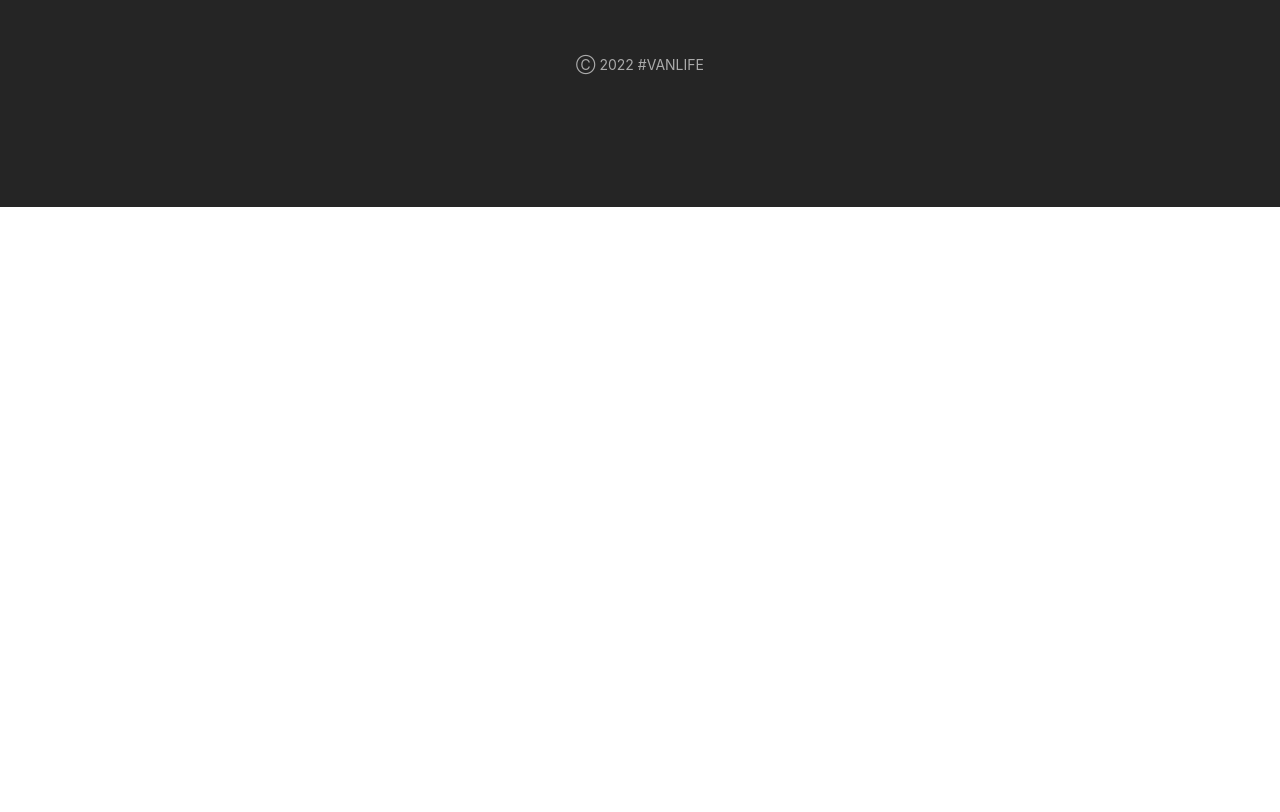
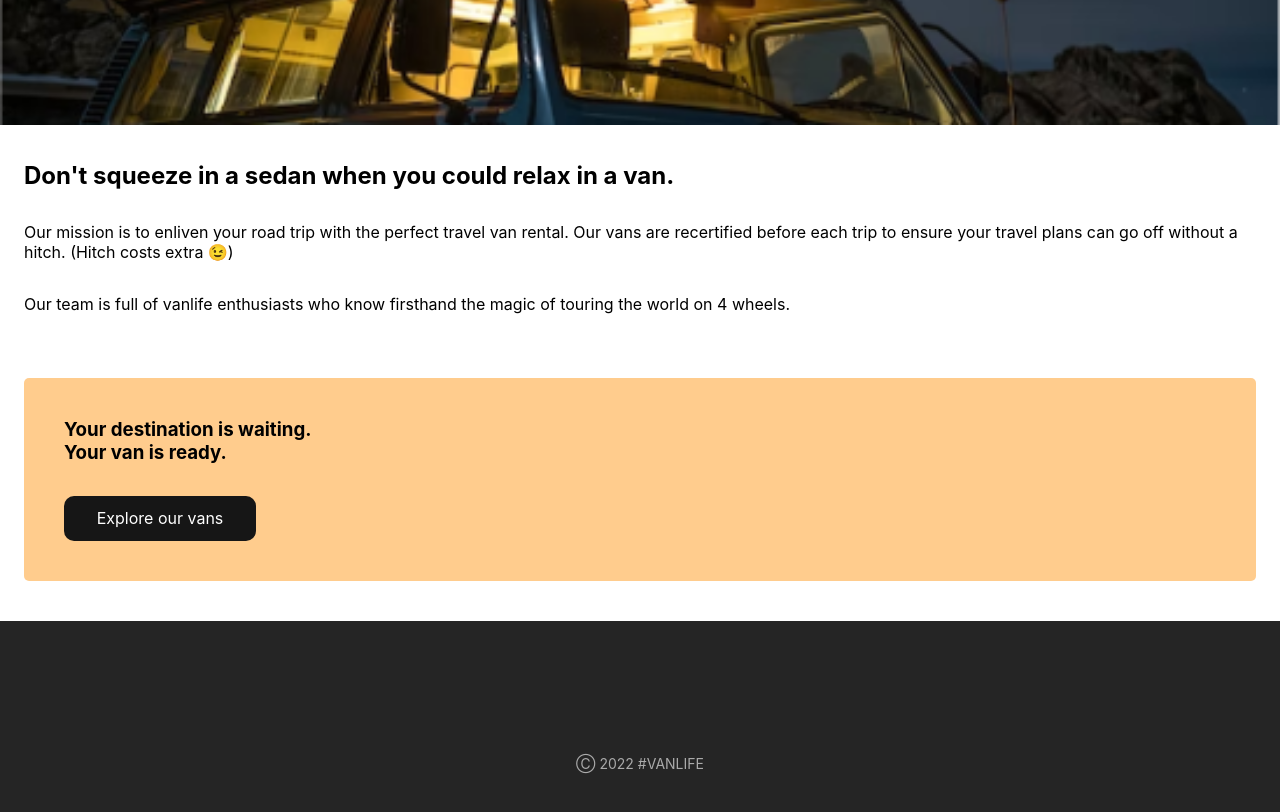
Before and after one commit to koketsobogopane/vanlife-scrimba, a React (Vite) app in the folder vanLife/: page /about in a window 1280 px wide. Shown: the part 560-1372 px from the top of the page. Before the commit the page ends 800 px from the top, so only its background shows below. Built offline with nearby package versions, Linux system fonts and the light colour scheme; a web font is replaced by a local one.

Commit message:
Linked pages to app component

```diff
--- a/vanLife/src/App.css
+++ b/vanLife/src/App.css
@@ -87,3 +87,52 @@ footer {
   font-size: 14px;
   height: 35.5vh;
 }
+
+/* About */
+
+.about {
+  display: flex;
+  flex-direction: column;
+}
+
+.about_description {
+  padding: 1rem 1.5rem 2.5rem 1.5rem;
+}
+
+.about_description_p2 {
+  margin-bottom: 4rem;
+}
+.about_description_p1 {
+  margin-bottom: 2rem;
+  margin-top: 2rem;
+}
+
+.about_box {
+  display: flex;
+  flex-direction: column;
+  padding: 2.5rem;
+  background-color: #FFCC8D;
+  border-radius: 5px;
+
+}
+
+.about_box_button {
+
+  display: inline-flex;
+  padding: 12px 22px 13px 22px;
+  color: #fff;
+  background-color: #161616;
+  border-radius: 10px;
+  width: 12rem;
+  align-items: center;
+  justify-content: center;
+  font-size: 1rem;
+}
+
+.about_box_line1 {
+  margin: 0;
+}
+.about_box_line2 {
+  margin-top: .5px;
+  margin-bottom: 2rem
+}
--- a/vanLife/src/App.jsx
+++ b/vanLife/src/App.jsx
@@ -1,8 +1,10 @@
+/* eslint-disable react/no-unescaped-entities */
 import './App.css'
 import Navbar from './components/Navbar'
 import BodyContent from './components/BodyContent'
+import About from './components/About'
 import Footer from "./components/Footer"
-import { Link } from "react-router-dom"
+import { Route, Routes } from "react-router-dom"
 
 function App() {
 
@@ -10,7 +12,10 @@ function App() {
   return (
     <>
     <Navbar/>
-    <BodyContent />
+    <Routes>
+    <Route path='/' element={<BodyContent />} />
+    <Route path='/about' element={<About />} />
+    </Routes>
     <Footer />
     </>
   )
--- /dev/null
+++ b/vanLife/src/components/About.jsx
@@ -0,0 +1,33 @@
+
+const About = () => {
+    return (
+      <div className='about'>
+        <img src='/Onvan.png' />
+        <div className='about_description'>
+          <h2>Don't squeeze in a sedan when you could relax
+            in a van.
+          </h2>
+          <p className='about_description_p1'>
+          Our mission is to enliven your road trip with the perfect travel van rental. Our vans are recertified before each trip to ensure your travel plans can go off without a hitch.
+          (Hitch costs extra 😉)
+          </p>
+          <p className='about_description_p2'>
+          Our team is full of vanlife enthusiasts who know firsthand the magic of touring the world on 4 wheels.
+          </p>
+          <div className='about_box'>
+            <h3 className='about_box_line1'>
+              Your destination is waiting.
+            </h3>
+            <h3 className='about_box_line2'>
+              Your van is ready.
+            </h3>
+            <div className='about_box_button' >
+              Explore our vans
+            </div>
+          </div>
+        </div>
+      </div>
+    )
+  }
+
+  export default About
--- a/vanLife/src/components/Navbar.jsx
+++ b/vanLife/src/components/Navbar.jsx
@@ -1,12 +1,12 @@
-
+import { Link } from "react-router-dom"
 
 const Navbar = () => {
     return (
       <nav className="navbar">
         <h2>#VANLIFE</h2>
         <ul >
-          <li><a href="/Vans">Vans</a></li>
-          <li><a href="/about">About</a></li>
+          <li><Link to="/Vans">Vans</Link></li>
+          <li><Link to="/about">About</Link></li>
         </ul>
       </nav>
     )
--- a/vanLife/src/main.jsx
+++ b/vanLife/src/main.jsx
@@ -1,10 +1,13 @@
 import React from 'react'
 import ReactDOM from 'react-dom/client'
 import App from './App.jsx'
+import { BrowserRouter } from 'react-router-dom'
 
 
 ReactDOM.createRoot(document.getElementById('root')).render(
   <React.StrictMode>
+    <BrowserRouter>
     <App />
+    </BrowserRouter>
   </React.StrictMode>,
 )
```
Also changed, not shown: vanLife/public/Onvan.png (added).
